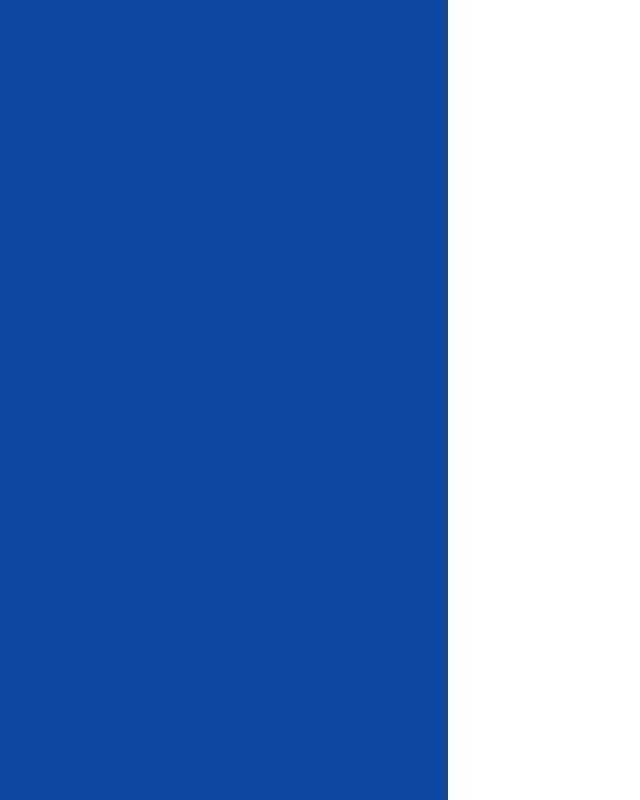
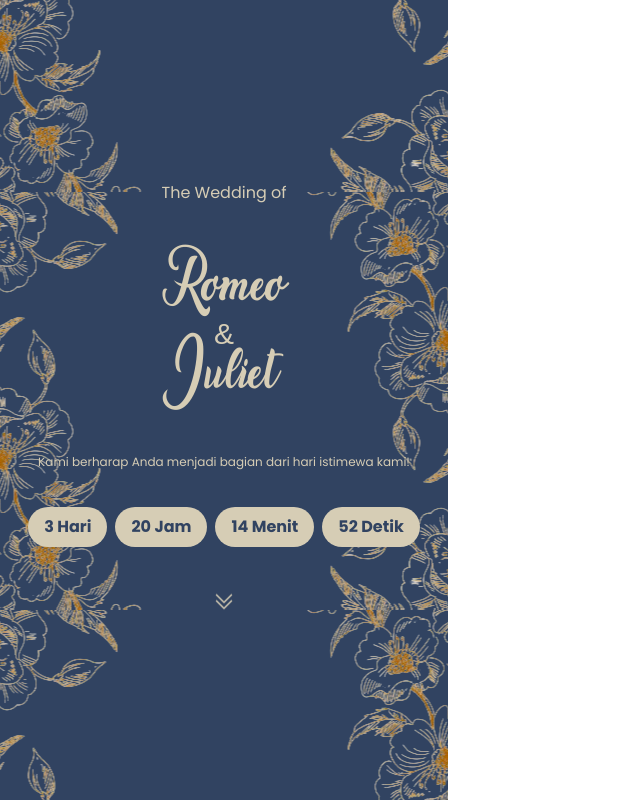
Before and after one commit to Rizkyooo/project-x, a Next.js app: page /premium-01 in a window 1280 px wide. Both pictures are taken after a click on the button "BUKA UNDANGAN". Shown: the whole page, without its empty margins (0-640 px from the left). Built offline with nearby package versions, Linux system fonts and the light colour scheme.

Commit message:
update animation

```diff
--- a/package.json
+++ b/package.json
@@ -14,6 +14,7 @@
     "framer-motion": "^11.0.6",
     "next": "14.1.0",
     "react": "^18",
+    "react-countdown": "^2.3.5",
     "react-dom": "^18"
   },
   "devDependencies": {
--- a/src/app/(desainFoto)/premium-01/cover.jsx
+++ b/src/app/(desainFoto)/premium-01/cover.jsx
@@ -2,12 +2,16 @@
 import { Button } from "@material-tailwind/react";
  import Aos from "aos";
 import "aos/dist/aos.css";
+import { useSearchParams } from "next/navigation";
 import { useEffect } from "react";
 
 export default function Cover({toggleOpen}) {
   useEffect(() => {
     Aos.init()
   },[])
+
+  const searchParams = useSearchParams();
+  const tamu = searchParams.get("tamu");
   return (
     <div
       style={{ backgroundImage: `url('/images/desain01bg.png')` }}
@@ -20,12 +24,12 @@ export default function Cover({toggleOpen}) {
       </div>
 
       <div data-aos="fade-right"
-     data-aos-delay="1500" className=" mt-9 text-xl flex flex-col justify-center items-center text-[#D6CDB5]">
+     data-aos-delay="1500" className=" mt-9 text-md flex flex-col justify-center items-center text-[#D6CDB5]">
         <h4>Dear, </h4>
-        <h4>"Nama Tamu"</h4>
+        <h4>{tamu||"bapak/ibu"}</h4>
       </div>
 
-      <h4 data-aos="fade-right" data-aos-delay="2000" className="mt-6 text-md text-[#D6CDB5]">Kamis, 8 Oktomber 2025</h4>
+      <h4 data-aos="fade-right" data-aos-delay="2000" className="mt-6 text-sm text-[#D6CDB5]">Kamis, 8 Oktomber 2025</h4>
       <Button data-aos="zoom-out-down"
      data-aos-anchor-placement="top-bottom"
      data-aos-delay="3000"
--- a/src/app/(desainFoto)/premium-01/mainContent.jsx
+++ b/src/app/(desainFoto)/premium-01/mainContent.jsx
@@ -1,17 +1,74 @@
-import { motion } from "framer-motion";
+import Countdown from "react-countdown";
 export default function MainContent() {
+  const renderer = ({ days, hours, minutes, seconds, completed }) => {
+    if (completed) {
+      // Tampilkan pesan setelah countdown selesai
+      return <span>Countdown selesai!</span>;
+    } else {
+      // Tampilkan countdown
+      return (
+        <div className="countdown flex gap-2">
+          <div className="px-4 h-10 w-18 bg-[#D6CDB5] flex items-center justify-center rounded-full">
+            {days} Hari
+          </div>
+          <div className="px-4 h-10 w-18 bg-[#D6CDB5] flex items-center justify-center rounded-full">
+            {hours} Jam
+          </div>
+          <div className="px-4 h-10 w-18 bg-[#D6CDB5] flex items-center justify-center rounded-full">
+            {minutes} Menit
+          </div>
+          <div className="px-4 h-10 w-18 bg-[#D6CDB5] flex items-center justify-center rounded-full">
+            {seconds} Detik
+          </div>
+        </div>
+      );
+    }
+  };
   return (
-    <motion.div
-    initial={{ height:0, x: 0 , opacity:0}}
-      animate={{  opacity:1}}
-      transition={{
-        ease: "easeIn",
-        duration: 0.5,
-        x: 1,
-      }}
-      exit={{opacity:1}}
-    >
-      <div className="h-screen bg-blue-900"></div>
-    </motion.div>
+    <div>
+      <div
+        style={{ backgroundImage: `url('/images/desain01bg.png')` }}
+        className=" min-h-screen bg-center flex items-center justify-center flex-col"
+      >
+        <h4 className=" mb-16 text-[#D6CDB5]">The Wedding of</h4>
+        <div
+          data-aos="zoom-in"
+          data-aos-delay="1000"
+          className="flex flex-col justify-center items-center text-3xl font-spring  text-[#D6CDB5]"
+        >
+          <h2>Romeo</h2>
+          <h2 className="my-2">&</h2>
+          <h2>Juliet</h2>
+        </div>
+        <p className="p-9 mt-6 text-[#D6CDB5] text-[12px] text-center">
+          Kami berharap Anda menjadi bagian dari hari istimewa kami!
+        </p>
+        <div className="text-[#314361] text-md font-bold">
+          <Countdown
+            date={new Date("2024-02-28T00:00:00")}
+            renderer={renderer}
+          ></Countdown>
+        </div>
+        <div className=" mt-12 animate-bounce ">
+          <svg
+            xmlns="http://www.w3.org/2000/svg"
+            viewBox="0 0 24 24"
+            fill="#D6CDB5"
+            class="w-6 h-6"
+          >
+            <path
+              fill-rule="evenodd"
+              d="M11.47 13.28a.75.75 0 0 0 1.06 0l7.5-7.5a.75.75 0 0 0-1.06-1.06L12 11.69 5.03 4.72a.75.75 0 0 0-1.06 1.06l7.5 7.5Z"
+              clip-rule="evenodd"
+            />
+            <path
+              fill-rule="evenodd"
+              d="M11.47 19.28a.75.75 0 0 0 1.06 0l7.5-7.5a.75.75 0 1 0-1.06-1.06L12 17.69l-6.97-6.97a.75.75 0 0 0-1.06 1.06l7.5 7.5Z"
+              clip-rule="evenodd"
+            />
+          </svg>
+        </div>
+      </div>
+    </div>
   );
 }
```
Also changed, not shown: 1 other file (tests, documents, lock files or other folders).
